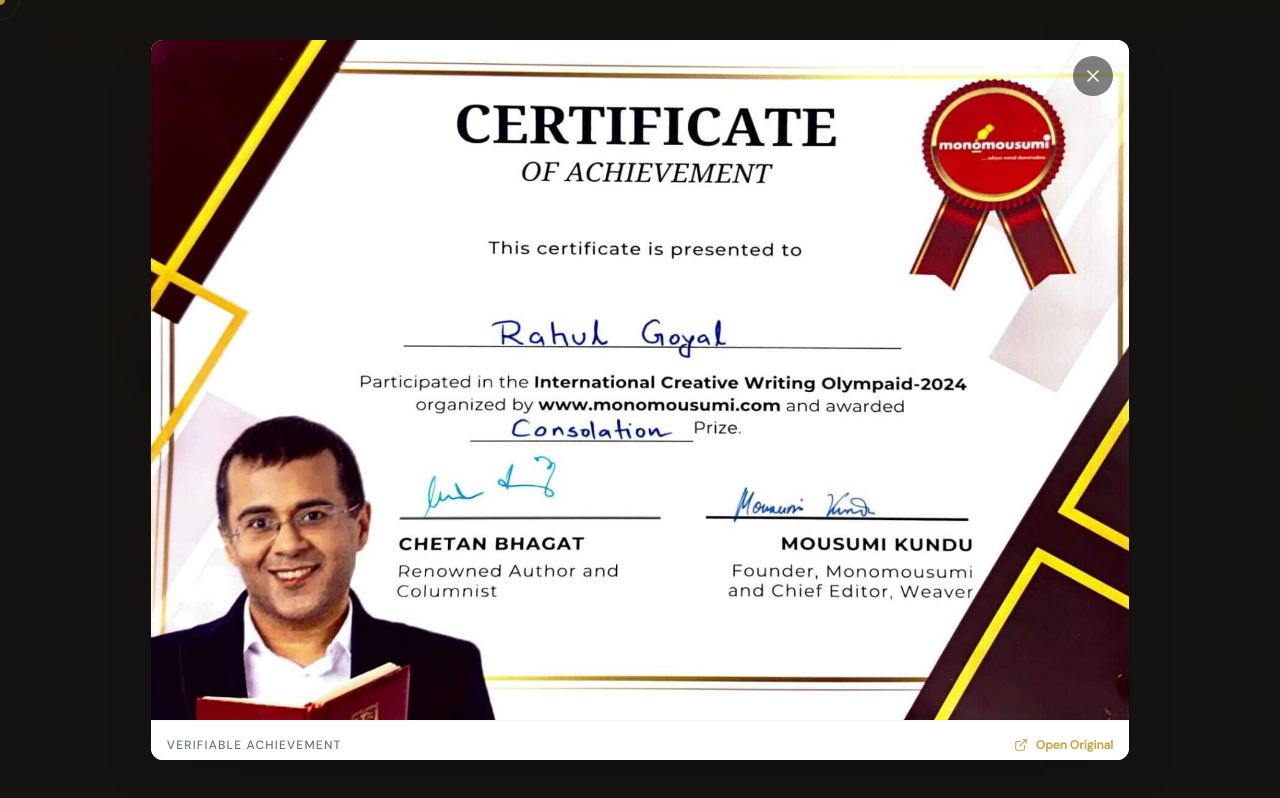
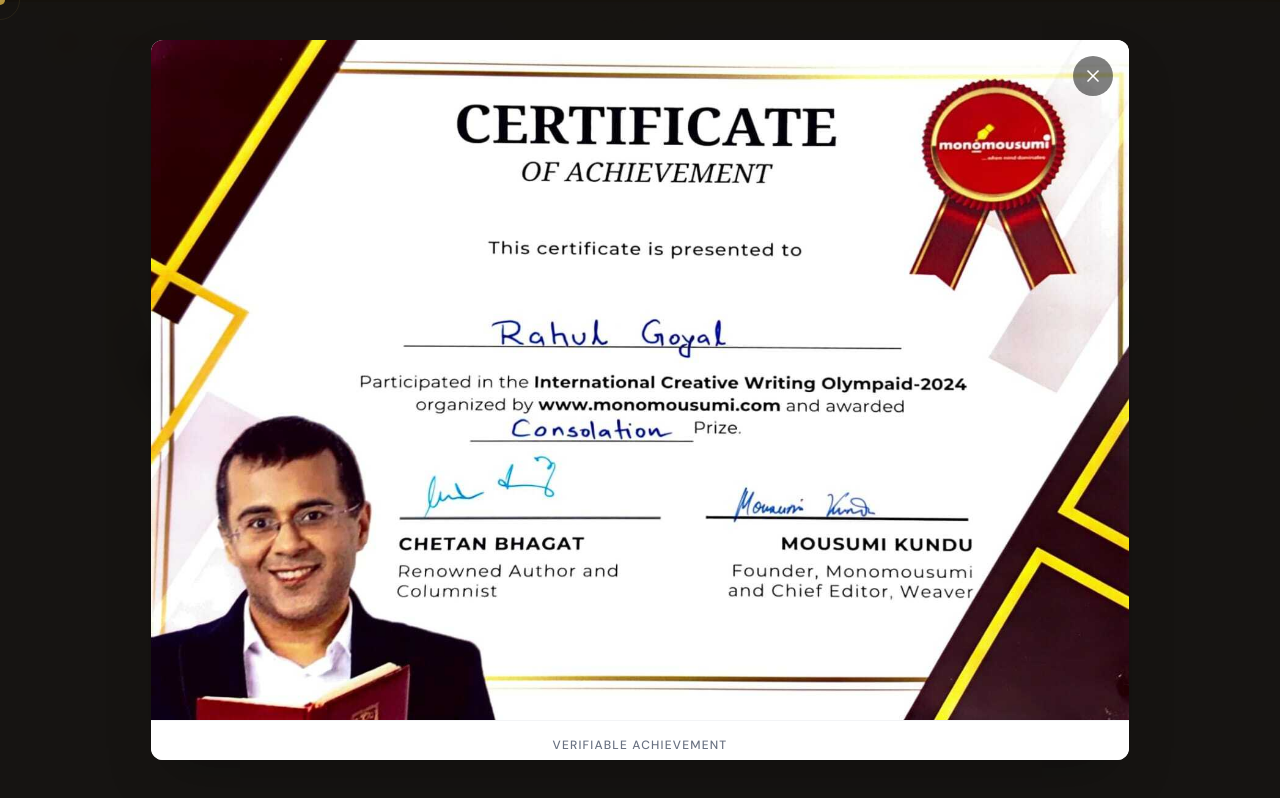
Before and after one commit to rahulgoyal234/Prosify1, a React (Vite) app: page / in a window 1280 px wide. Both pictures are taken after a click on the element 671 px from the left and 2256 px from the top of the page. Shown: the part 1856-2654 px from the top of the page. Built offline with nearby package versions, Linux system fonts and the light colour scheme.

Commit message:
feat: Simplify certificate display
Removes the "Open Original" link and associated icon from the certificate modal. The primary purpose is to streamline the user interface, focusing on the verifiable achievement aspect without offering an explicit link to open the raw certificate image.

```diff
--- a/src/App.tsx
+++ b/src/App.tsx
@@ -828,17 +828,8 @@
                 alt="Certificate"
                 className="w-full h-auto max-h-[85vh] object-contain"
               />
-              <div className="p-4 bg-white border-t border-gray-100 flex justify-between items-center">
-                <p className="text-xs text-gray-500 uppercase tracking-widest font-medium">Verifiable Achievement</p>
-                <a
-                  href={activeCertificate}
-                  target="_blank"
-                  rel="noopener noreferrer"
-                  className="flex items-center gap-2 text-xs font-semibold text-gold hover:text-gold-light transition-colors"
-                >
-                  <ExternalLink size={14} />
-                  Open Original
-                </a>
+              <div className="p-4 bg-white border-t border-gray-100 flex justify-center items-center">
+                <p className="text-xs text-gray-500 uppercase tracking-widest font-medium text-center">Verifiable Achievement</p>
               </div>
             </motion.div>
           </motion.div>
```
